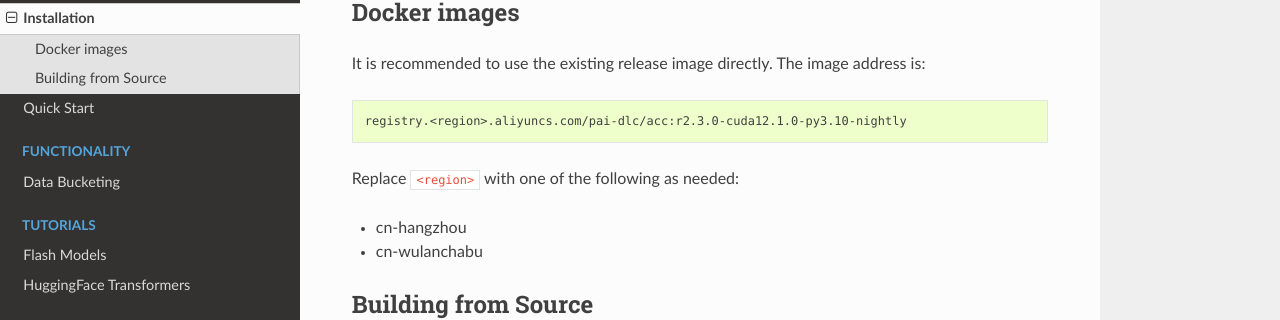
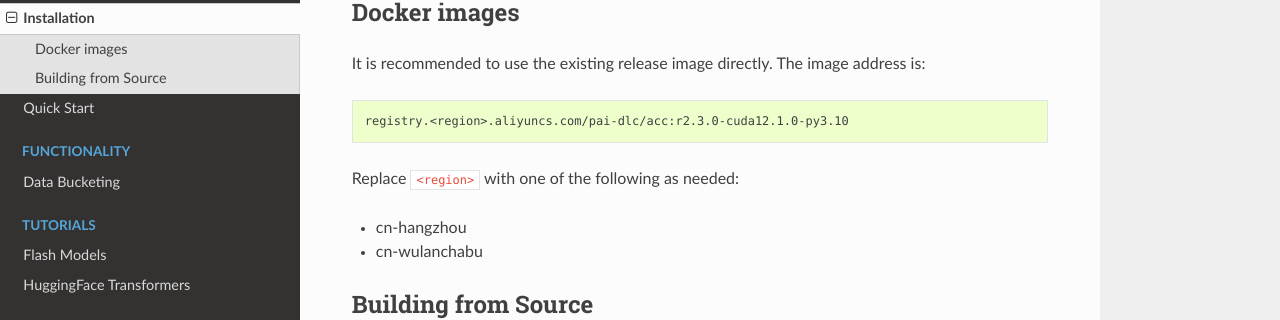
Before and after one commit to AlibabaPAI/torchacc, a Sphinx documentation site: the page built from docs/source/install.md, in a window 1280 px wide and 900 px high. Shown: the part 164-484 px from the top of the window. Built offline with Sphinx 7.4.7 and the Read the Docs theme 2.0.0, drawn with Linux system fonts in a browser that asks for light colours; pages that are not in the unit, such as notebooks, are missing from menus.

Commit message:
more comment

````diff
--- a/docs/source/install.md
+++ b/docs/source/install.md
@@ -5,7 +5,7 @@
 It is recommended to use the existing release image directly. The image address is:
 
 ```bash
-registry.<region>.aliyuncs.com/pai-dlc/acc:r2.3.0-cuda12.1.0-py3.10-nightly
+registry.<region>.aliyuncs.com/pai-dlc/acc:r2.3.0-cuda12.1.0-py3.10
 ```
 
 Replace `<region>` with one of the following as needed:
````
Also changed, not shown: README.md (+15 -8 lines), docs/figures/arch.png.
